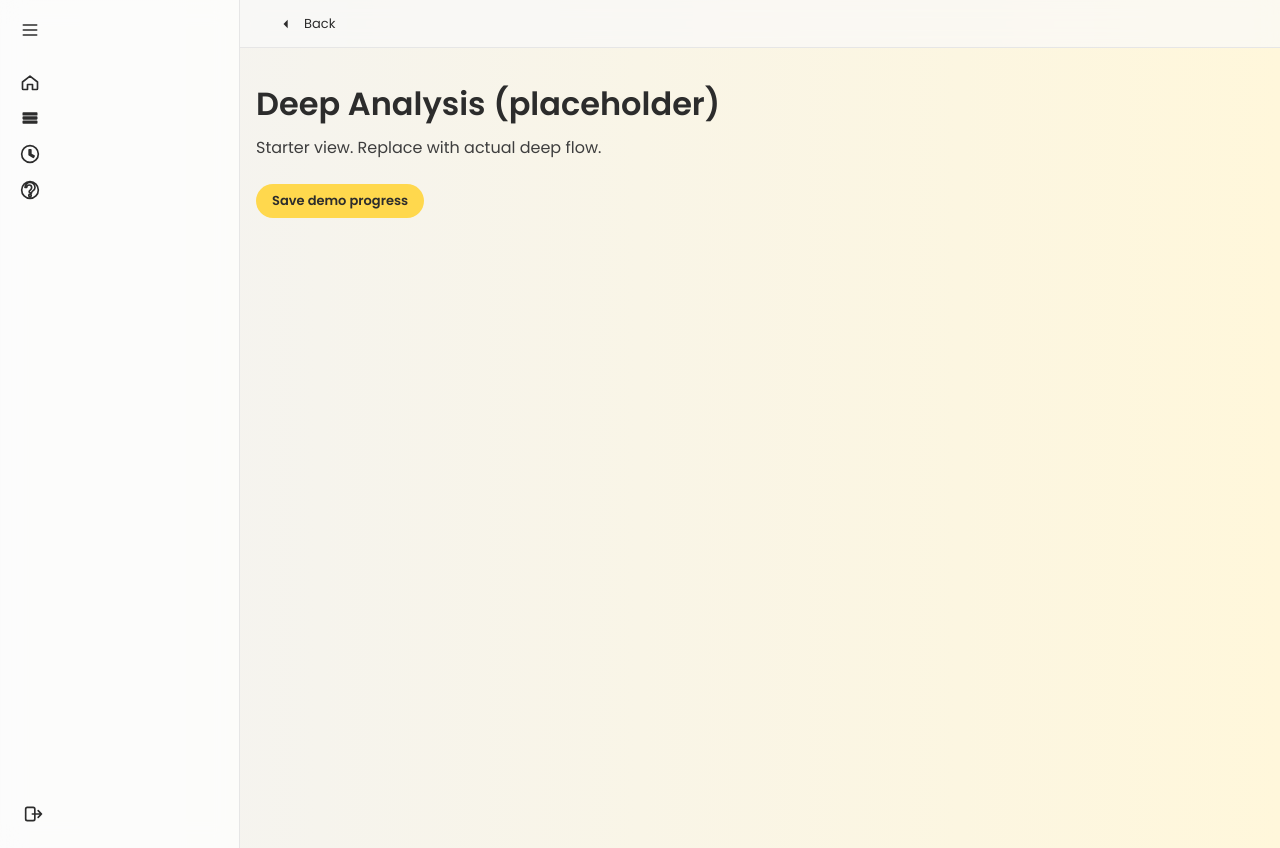
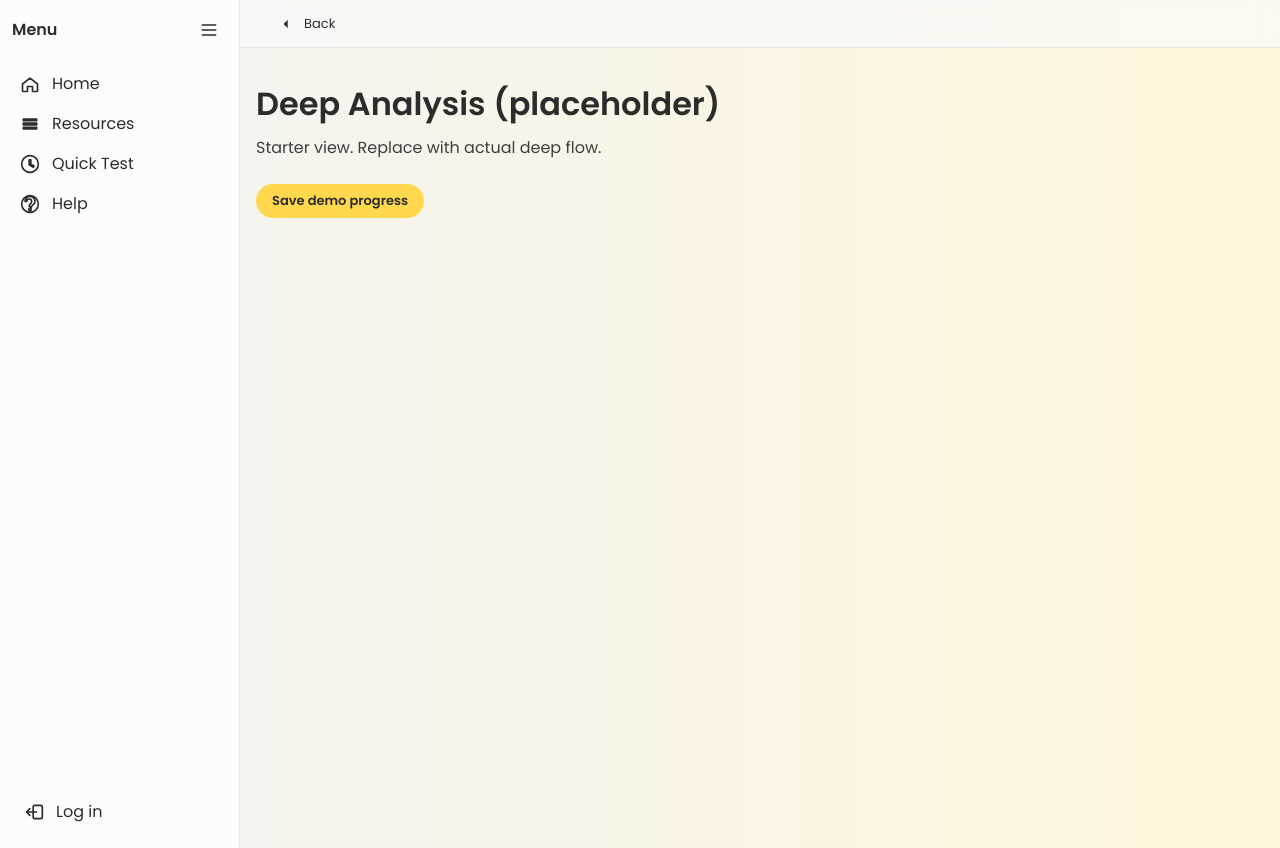
Before and after one commit to jcmanzke/Career-navigator-2, a Next.js app: page /start/deep in a window 1280 px wide. Built offline with nearby package versions, Linux system fonts and the light colour scheme; no server answers.

Commit message:
Show login action when no user

```diff
--- a/app/components/Sidebar.tsx
+++ b/app/components/Sidebar.tsx
@@ -64,8 +64,13 @@ export default function Sidebar() {
   const itemBase =
     "w-full flex items-center gap-3 rounded-3xl px-3 py-2 text-neutrals-900 hover:bg-primary-500/70 focus-visible:bg-primary-500/70 focus:outline-none focus-visible:ring-2 focus-visible:ring-offset-2 focus-visible:ring-primary-500";
 
+  // Show item labels when the sidebar is expanded or when the mobile
+  // menu is open. Tailwind needs concrete class strings (md:hidden /
+  // md:inline) so we build them explicitly instead of using a dynamic
+  // template that JIT might not detect, which previously caused labels
+  // and the logout text to disappear on some pages.
   const labelCls = (collapsed: boolean, mobileOpen: boolean) =>
-    `${mobileOpen ? 'inline' : 'hidden'} md:${collapsed ? 'hidden' : 'inline'}`;
+    `${mobileOpen ? 'inline' : 'hidden'} ${collapsed ? 'md:hidden' : 'md:inline'}`;
 
   return (
     <>
@@ -92,7 +97,7 @@ export default function Sidebar() {
       >
         <div className="flex items-center justify-between px-1">
           {/* Title */}
-          <span className={`${mobileOpen ? 'inline' : 'hidden'} md:${collapsed ? 'hidden' : 'inline'} font-semibold text-neutrals-900`}>Menu</span>
+          <span className={`${mobileOpen ? 'inline' : 'hidden'} ${collapsed ? 'md:hidden' : 'md:inline'} font-semibold text-neutrals-900`}>Menu</span>
           {/* Collapse toggle (desktop) and Close (mobile) */}
           <div className="flex items-center gap-2">
             <button
@@ -163,8 +168,17 @@ export default function Sidebar() {
 
         <div className="mt-auto px-1 pb-1">
           {email && (
-            <div className={`mb-2 px-3 py-1 text-small text-neutrals-600 truncate ${collapsed ? 'hidden md:block md:truncate' : ''}`} aria-label="User email">{email}</div>
+            <div
+              className={
+                "mb-2 px-3 py-1 text-small text-neutrals-600 truncate" +
+                (collapsed ? " hidden" : "")
+              }
+              aria-label="User email"
+            >
+              {email}
+            </div>
           )}
+          {email ? (
             <button
               type="button"
               onClick={logout}
@@ -180,6 +194,23 @@ export default function Sidebar() {
               />
               <span className={labelCls(collapsed, mobileOpen)}>Log out</span>
             </button>
+          ) : (
+            <Link
+              href="/login"
+              className={itemBase + " w-full justify-start"}
+              aria-label="Log in"
+              title={collapsed ? 'Log in' : undefined}
+              onClick={() => setMobileOpen(false)}
+            >
+              {/* Login icon: arrow into a rectangle */}
+              <Icon
+                label="Login"
+                path="M7 8l-4 4 4 4M3 12h12M13 4h7a2 2 0 012 2v12a2 2 0 01-2 2h-7a2 2 0 01-2-2V6a2 2 0 012-2z"
+                stroke
+              />
+              <span className={labelCls(collapsed, mobileOpen)}>Log in</span>
+            </Link>
+          )}
         </div>
       </aside>
     </>
```
Lines whose indentation alone changed are shown as unchanged.
